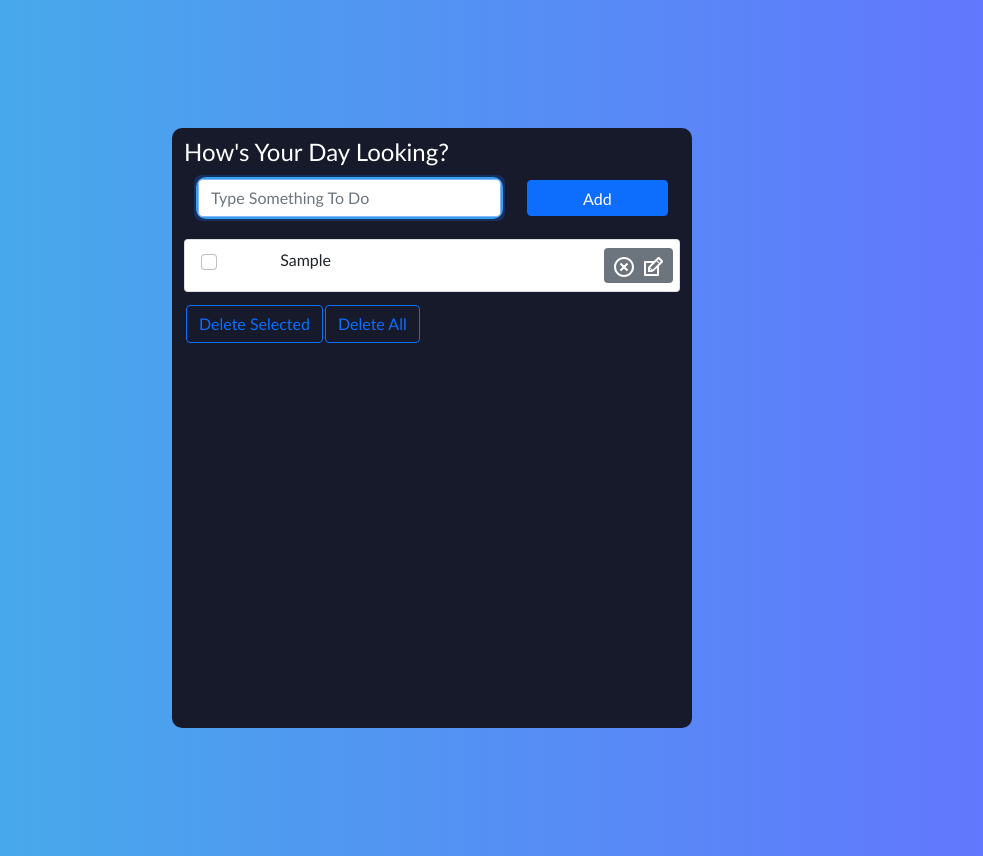
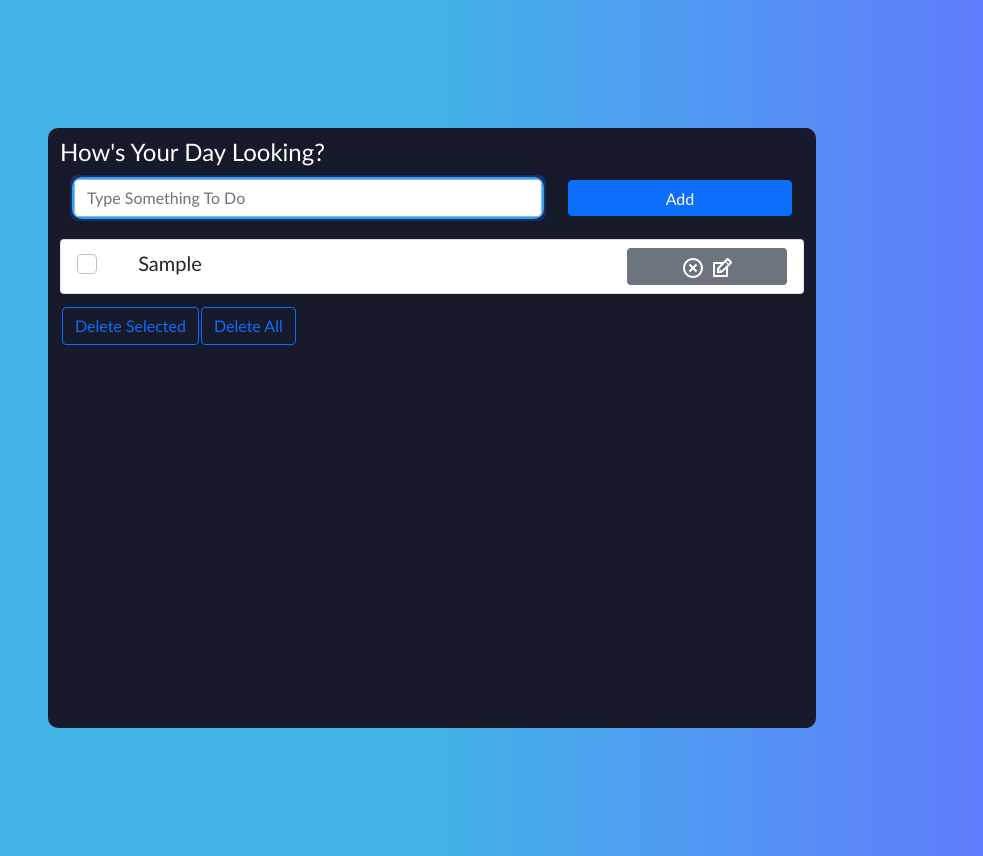
Before and after one commit to wendell256/CodeChallenge, a React (Create React App) app in the folder todo-site/: page / in a window 1280 px wide. Both pictures are taken after typing "Sample" into the empty fields and a click on the button "Add". Shown: the whole page, without its empty margins (208-1191 px from the left). Built offline with nearby package versions, Linux system fonts and the light colour scheme.

Commit message:
Cleaning Up and Minor Changes
Deleting unnecessary code, clutter and polishing UI

```diff
--- a/todo-site/public/index.html
+++ b/todo-site/public/index.html
@@ -7,7 +7,7 @@
     <meta name="theme-color" content="#000000" />
     <meta
       name="description"
-      content="Web site created using create-react-app"
+      content="A Website where you can create different To-Dos"
     />
     <link rel="apple-touch-icon" href="%PUBLIC_URL%/logo192.png" />
     <!--
@@ -24,7 +24,7 @@
       work correctly both with client-side routing and a non-root public URL.
       Learn how to configure a non-root public URL by running `npm run build`.
     -->
-    <title>React App</title>
+    <title>To-Do List</title>
   </head>
   <body>
     <noscript>You need to enable JavaScript to run this app.</noscript>
--- a/todo-site/src/Style.css
+++ b/todo-site/src/Style.css
@@ -9,7 +9,7 @@
 body {
   background: linear-gradient(
     90deg,
-    rgb(66, 179, 231) 0%,
+    rgb(66, 179, 231) 50%,
     rgba(100, 115, 255, 1) 100%
   );
 }
@@ -17,7 +17,8 @@ body {
   display: flex;
   flex-direction: column;
   justify-content: start;
-  width: 520px;
+  /*width: 520px;*/
+  width: 60%;
   min-height: 600px;
   background: #161a2b;
   text-align: left;
@@ -57,8 +58,9 @@ body {
 }
 
 .Todo-items{
- align-items: center;
+ text-align: left;
 margin-bottom: 3px;
+font-size: 20px;
 
 }
 
@@ -82,7 +84,7 @@ margin-bottom: 3px;
 
 .Todo-badge{
   margin-left: auto;
-margin-right: -2%;
+  margin-right: 0;
   width:100%;
 }
 
@@ -98,3 +100,11 @@ margin-right: -2%;
   margin-top: 10px;
   margin-left: 2px;
 }
+
+@media (max-width: 600px) or  (min-resolution: 192dpi){
+  .App {
+
+    width: 90%;
+
+  }
+ }
--- a/todo-site/src/components/List.js
+++ b/todo-site/src/components/List.js
@@ -60,7 +60,7 @@ function List() {
     if (!newValue.text || /^\s*$/.test(newValue.text)) {
       return;
     }
-    console.log("llego aqui");
+
     editTodo(todoId, newValue);
     setTodos((prev) =>
       prev.map((item) => (item.id === todoId ? newValue : item))
--- a/todo-site/src/components/Todo.js
+++ b/todo-site/src/components/Todo.js
@@ -19,7 +19,7 @@ function Todo({ todos, completeTodo, removeTodo, updateTodo }) {
 
   const submitUpdate = (id, isComplete) => {
     var value = prompt('Please Edit Your To-Do')
-    console.log(value)
+
     updateTodo(id, value, isComplete);
     /*setEdit({
       id: ,
@@ -27,23 +27,16 @@ function Todo({ todos, completeTodo, removeTodo, updateTodo }) {
     });*/
   };
 
-  /*if (edit.id) {
-    //return <FormTodo edit={edit} onSubmit={submitUpdate} />;
-    //return submitUpdate(prompt('Please Edit Your To-Do'))
-    var value = prompt('Please Edit Your To-Do')
-    submitUpdate(value)
-    return
-  }*/
 
   return todos.map((todo, index) => (
     <ListGroup  >
       <ListGroup.Item key={todo.id} className='Todo-items' >
 
         <Row>
-        <Col>
+        <Col sm={1}>
           <Form.Check className='Todo-checkbox' type='checkbox' checked = {todo.isComplete} onChange={() => completeTodo(todo.id)}/>
         </Col>
-          <Col xs={8}>{todo.text}</Col>
+          <Col xs={8} >{todo.text}</Col>
           <Col className='Todo-badge'>
             <Badge bg="secondary" className='Todo-badge'>
               <div className="icons">
```
Also changed, not shown: 1 other file (tests, documents, lock files or other folders).
